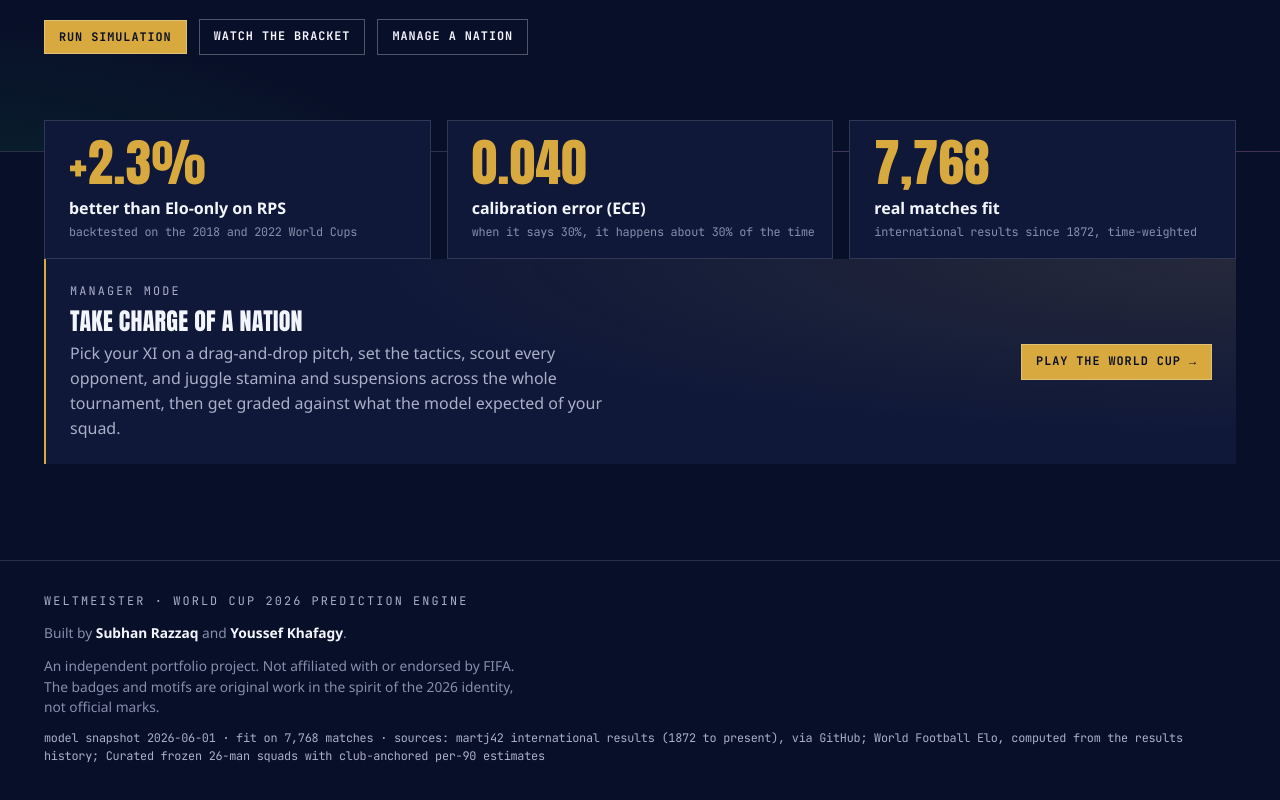
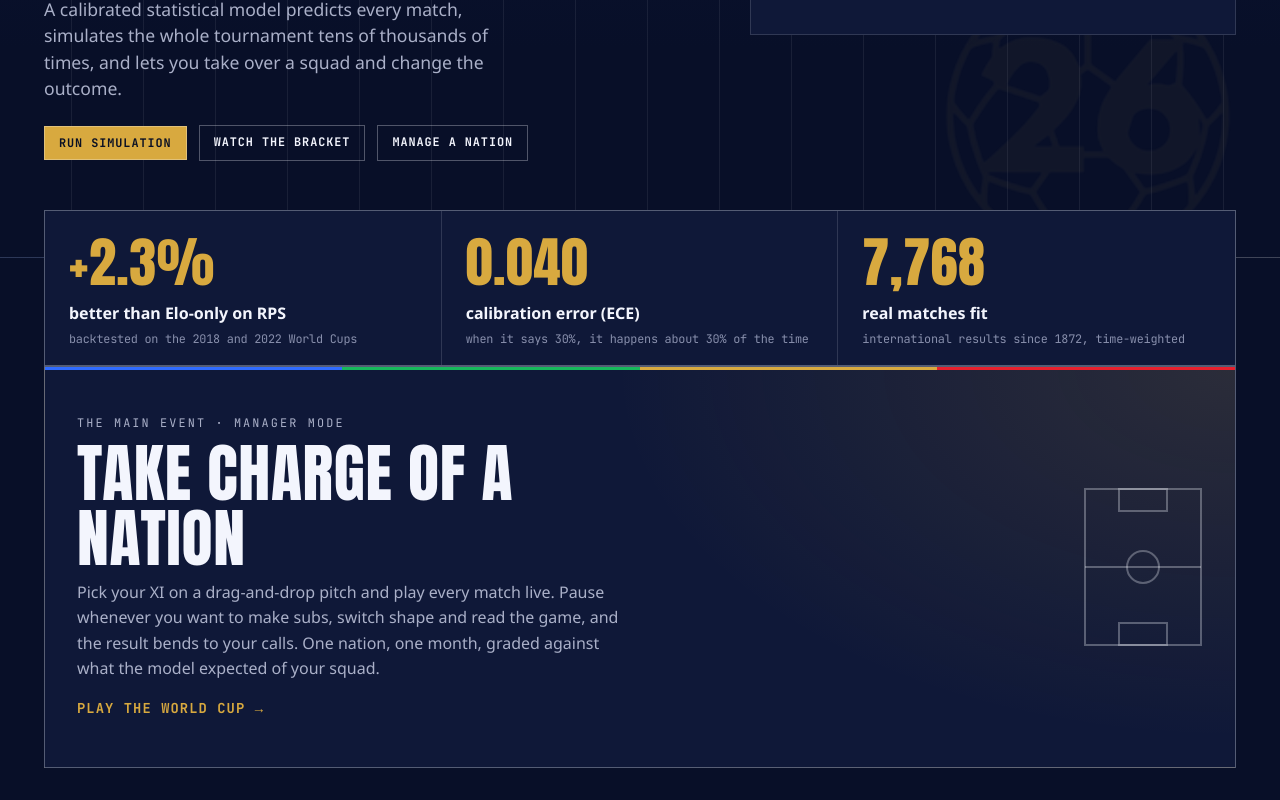
Before and after one commit to subhan-razzaq/FIFAWC2026-predictor, a React (Vite) app in the folder web/: page / in a window 1280 px wide. Shown: the part 500-1300 px from the top of the page. Built offline with nearby package versions, Linux system fonts and the light colour scheme.

Commit message:
style(home): rework the dashboard hero, proof strip and manager feature

```diff
--- a/web/src/features/home/HomeView.tsx
+++ b/web/src/features/home/HomeView.tsx
@@ -28,6 +28,7 @@ export function HomeView() {
   return (
     <div>
       <section className="hero">
+        <img className="hero__ghost" src={`${import.meta.env.BASE_URL}26.png`} alt="" aria-hidden />
         <div className="wrap hero__inner">
           <div className="hero__copy">
             <div className="eyebrow">World Cup 2026 · 48 teams · 104 matches</div>
@@ -85,37 +86,46 @@ export function HomeView() {
       </section>
 
       <section className="wrap">
-        <div className="cred">
-          <CredStat
-            big={edge !== null ? `+${edge.toFixed(1)}%` : "-"}
+        <div className="proof" aria-label="How the model performs">
+          <ProofItem
+            value={edge !== null ? `+${edge.toFixed(1)}%` : "—"}
             label="better than Elo-only on RPS"
-            sub="backtested on the 2018 and 2022 World Cups"
+            note="backtested on the 2018 and 2022 World Cups"
           />
-          <CredStat
-            big={validation?.calibration ? validation.calibration.ece.toFixed(3) : "-"}
+          <ProofItem
+            value={validation?.calibration ? validation.calibration.ece.toFixed(3) : "—"}
             label="calibration error (ECE)"
-            sub="when it says 30%, it happens about 30% of the time"
+            note="when it says 30%, it happens about 30% of the time"
           />
-          <CredStat
-            big={model ? model.meta.n_fit_matches.toLocaleString() : "-"}
+          <ProofItem
+            value={model ? model.meta.n_fit_matches.toLocaleString() : "—"}
             label="real matches fit"
-            sub="international results since 1872, time-weighted"
+            note="international results since 1872, time-weighted"
           />
         </div>
       </section>
 
       <section className="wrap">
-        <Link to="/manage" className="manage-cta keyline-gold">
+        <Link to="/manage" className="manage-cta">
           <div className="manage-cta__copy">
-            <div className="eyebrow">Manager mode</div>
+            <div className="eyebrow">The main event · Manager mode</div>
             <h2 className="anton">Take charge of a nation</h2>
             <p>
-              Pick your XI on a drag-and-drop pitch, set the tactics, scout every opponent, and juggle
-              stamina and suspensions across the whole tournament, then get graded against what the
-              model expected of your squad.
+              Pick your XI on a drag-and-drop pitch and play every match live. Pause whenever you want
+              to make subs, switch shape and read the game, and the result bends to your calls. One
+              nation, one month, graded against what the model expected of your squad.
             </p>
+            <span className="manage-cta__go">Play the World Cup →</span>
           </div>
-          <span className="manage-cta__go btn">Play the World Cup →</span>
+          <div className="manage-cta__pitch" aria-hidden>
+            <svg viewBox="0 0 60 80" preserveAspectRatio="none">
+              <rect x="1" y="1" width="58" height="78" fill="none" stroke="currentColor" />
+              <line x1="1" y1="40" x2="59" y2="40" stroke="currentColor" />
+              <circle cx="30" cy="40" r="8" fill="none" stroke="currentColor" />
+              <rect x="18" y="1" width="24" height="11" fill="none" stroke="currentColor" />
+              <rect x="18" y="68" width="24" height="11" fill="none" stroke="currentColor" />
+            </svg>
+          </div>
         </Link>
       </section>
 
@@ -144,12 +154,12 @@ export function HomeView() {
   );
 }
 
-function CredStat({ big, label, sub }: { big: string; label: string; sub: string }) {
+function ProofItem({ value, label, note }: { value: string; label: string; note: string }) {
   return (
-    <div className="cred__stat keyline-gold">
-      <div className="cred__big anton">{big}</div>
-      <div className="cred__label">{label}</div>
-      <div className="cred__sub mono">{sub}</div>
+    <div className="proof__item">
+      <div className="proof__value anton">{value}</div>
+      <div className="proof__label">{label}</div>
+      <div className="proof__note mono">{note}</div>
     </div>
   );
 }
--- a/web/src/features/home/home.css
+++ b/web/src/features/home/home.css
@@ -3,13 +3,33 @@
   overflow: hidden;
   border-bottom: var(--border);
   background:
-    radial-gradient(90% 70% at 88% -10%, rgba(255, 45, 142, 0.18), transparent 55%),
-    radial-gradient(80% 70% at 60% -20%, rgba(47, 107, 255, 0.2), transparent 55%),
-    radial-gradient(90% 80% at -10% 120%, rgba(22, 184, 92, 0.16), transparent 55%);
+    radial-gradient(70% 90% at 92% 0%, color-mix(in srgb, var(--gold) 12%, transparent), transparent 60%),
+    linear-gradient(180deg, color-mix(in srgb, var(--fifa-blue) 9%, var(--bg)), var(--bg) 70%);
+}
+/* faint scoreboard hairlines for a broadcast surface, not a gradient blob */
+.hero::before {
+  content: "";
+  position: absolute;
+  inset: 0;
+  background-image: repeating-linear-gradient(90deg, transparent 0 71px, var(--line) 71px 72px);
+  opacity: 0.5;
+  pointer-events: none;
+}
+/* the 26 mark, ghosted in as identity rather than decoration */
+.hero__ghost {
+  position: absolute;
+  right: -4%;
+  bottom: -14%;
+  width: clamp(280px, 38vw, 560px);
+  height: auto;
+  opacity: 0.05;
+  pointer-events: none;
+  user-select: none;
 }
 .hero__inner {
+  position: relative;
   display: grid;
-  grid-template-columns: 1.2fr 0.8fr;
+  grid-template-columns: 1.15fr 0.85fr;
   gap: var(--s-7);
   padding: var(--s-8) var(--s-5) var(--s-9);
   align-items: center;
@@ -115,33 +135,38 @@
   font-size: var(--t-sm);
 }
 
-/* credibility band */
-.cred {
+/* proof ledger: one broadcast strip with hairline dividers, not floating cards */
+.proof {
   display: grid;
   grid-template-columns: repeat(3, 1fr);
-  gap: var(--s-4);
-  margin-top: calc(-1 * var(--s-6));
+  margin-top: calc(-1 * var(--s-7));
   position: relative;
   z-index: 2;
+  background: var(--surface);
+  border: var(--border-strong);
 }
-.cred__stat {
-  background: var(--surface);
-  border: var(--border);
-  padding: var(--s-4) var(--s-4) var(--s-4) var(--s-5);
+.proof__item {
+  padding: var(--s-5) var(--s-5) var(--s-4);
+  border-right: var(--border);
 }
-.cred__big {
-  font-size: clamp(2rem, 4vw, 3.2rem);
+.proof__item:last-child {
+  border-right: none;
+}
+.proof__value {
+  font-size: clamp(2.2rem, 4.4vw, 3.4rem);
   color: var(--gold);
   line-height: 1;
+  font-variant-numeric: tabular-nums;
 }
-.cred__label {
+.proof__label {
   font-weight: 700;
-  margin-top: var(--s-2);
+  margin-top: var(--s-3);
 }
-.cred__sub {
+.proof__note {
   color: var(--text-faint);
   font-size: var(--t-xs);
-  margin-top: 4px;
+  margin-top: 6px;
+  line-height: 1.5;
 }
 
 /* advance grid */
@@ -171,9 +196,16 @@
     gap: var(--s-5);
     padding: var(--s-6) var(--s-5);
   }
-  .cred {
+  .proof {
     grid-template-columns: 1fr;
     margin-top: var(--s-4);
+  }
+  .proof__item {
+    border-right: none;
+    border-bottom: var(--border);
+  }
+  .proof__item:last-child {
+    border-bottom: none;
   }
   .advance-grid {
     grid-template-columns: 1fr;
@@ -183,36 +215,77 @@
   }
 }
 
-/* manager-mode call to action */
+/* manager-mode call to action: the flagship destination, given real presence */
 .manage-cta {
-  display: flex;
+  position: relative;
+  overflow: hidden;
+  display: grid;
+  grid-template-columns: 1fr auto;
   align-items: center;
-  justify-content: space-between;
-  gap: var(--s-5);
-  flex-wrap: wrap;
-  padding: var(--s-5);
+  gap: var(--s-6);
+  padding: var(--s-7) var(--s-6);
+  border: var(--border-strong);
   background:
-    radial-gradient(120% 140% at 100% 0%, rgba(200, 162, 75, 0.12), transparent 60%),
+    radial-gradient(90% 160% at 100% 0%, color-mix(in srgb, var(--gold) 14%, transparent), transparent 58%),
     var(--surface);
   color: var(--text);
-  transition: background-color var(--dur-fast), transform var(--dur-fast);
+  transition: background var(--dur), border-color var(--dur);
+}
+.manage-cta::before {
+  content: "";
+  position: absolute;
+  left: 0;
+  top: 0;
+  width: 100%;
+  height: 3px;
+  background: var(--fifa-band);
 }
 .manage-cta:hover {
+  border-color: var(--gold);
   background:
-    radial-gradient(120% 140% at 100% 0%, rgba(200, 162, 75, 0.2), transparent 60%),
+    radial-gradient(90% 160% at 100% 0%, color-mix(in srgb, var(--gold) 22%, transparent), transparent 58%),
     var(--surface-hi);
 }
 .manage-cta__copy {
-  max-width: 560px;
+  max-width: 60ch;
 }
 .manage-cta__copy h2 {
   margin: var(--s-2) 0;
+  font-size: var(--t-display);
 }
 .manage-cta__copy p {
   color: var(--text-dim);
-  line-height: 1.55;
+  line-height: 1.6;
 }
 .manage-cta__go {
-  white-space: nowrap;
-  pointer-events: none;
+  display: inline-block;
+  margin-top: var(--s-4);
+  font-family: var(--font-mono);
+  font-weight: 700;
+  text-transform: uppercase;
+  letter-spacing: 0.08em;
+  font-size: var(--t-sm);
+  color: var(--gold);
 }
+.manage-cta:hover .manage-cta__go {
+  color: var(--gold-bright);
+}
+.manage-cta__pitch {
+  color: var(--line-strong);
+  width: 120px;
+  flex: 0 0 auto;
+}
+.manage-cta__pitch svg {
+  width: 100%;
+  height: auto;
+  display: block;
+}
+@media (max-width: 640px) {
+  .manage-cta {
+    grid-template-columns: 1fr;
+    padding: var(--s-5);
+  }
+  .manage-cta__pitch {
+    display: none;
+  }
+}
```
